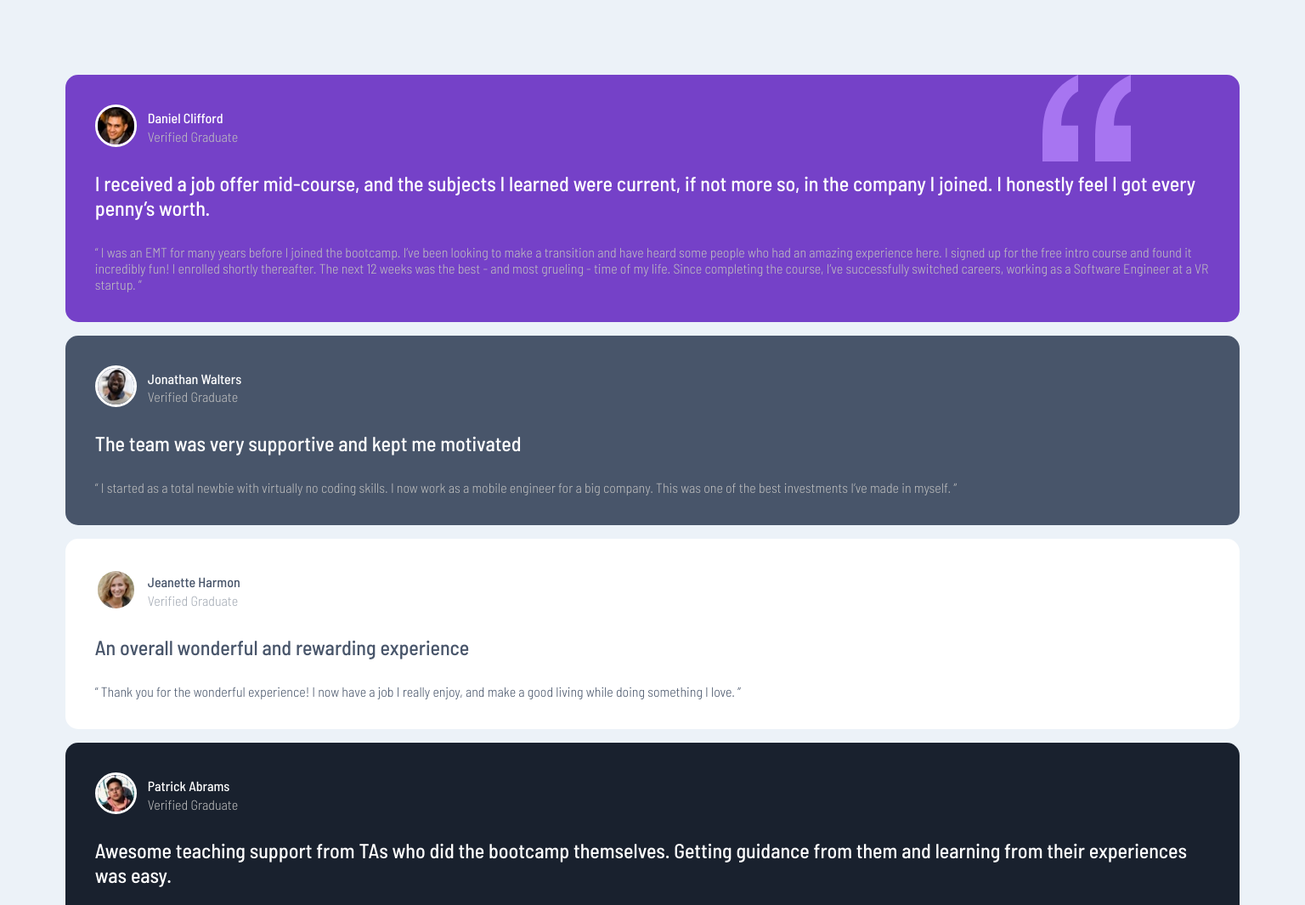
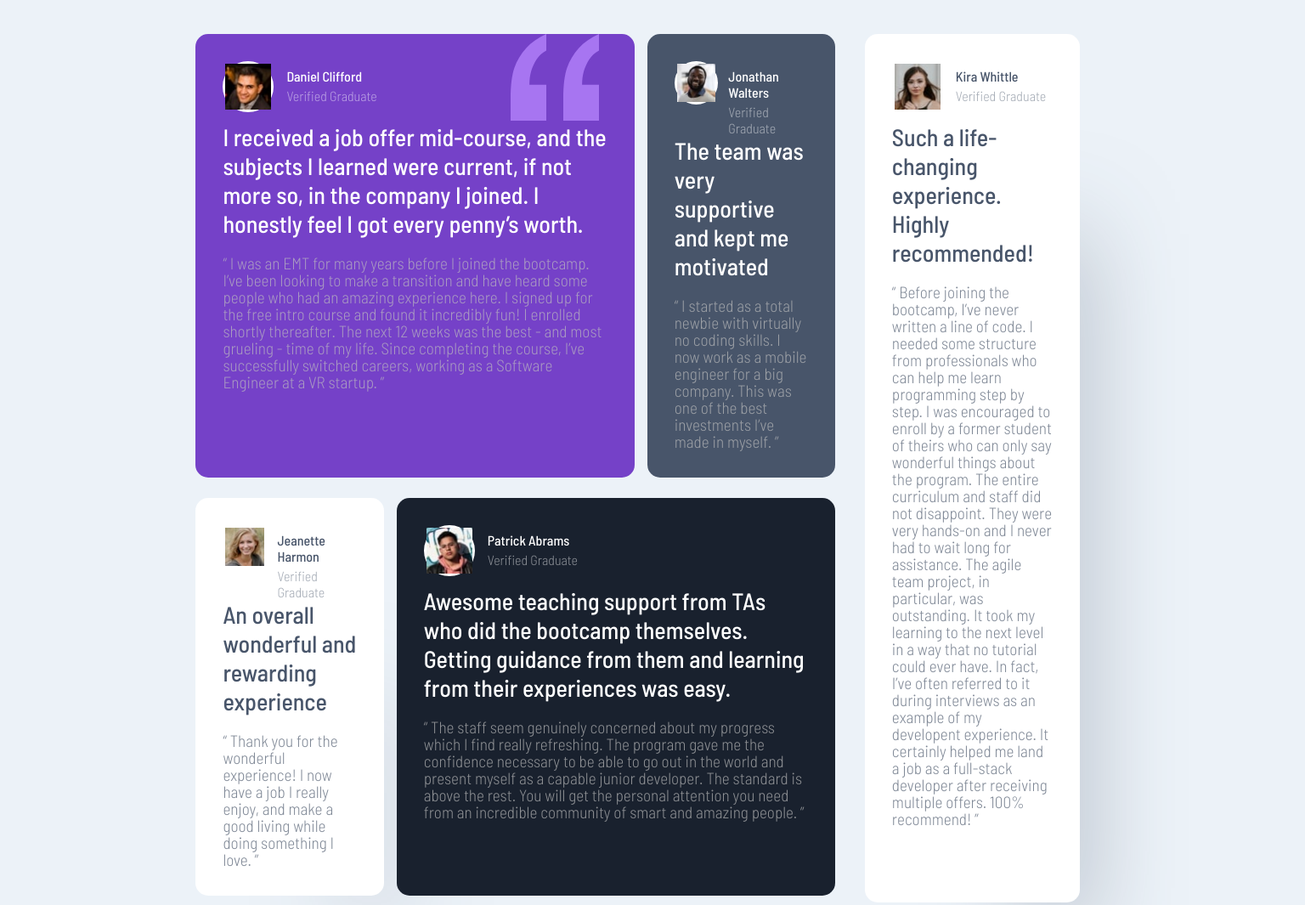
Before and after one commit to Dei-Gee/testimonials-grid-section-main, a plain HTML site: page index.html in a window 1536 px wide. Shown: the top 1065 px of the page at 85% size. Drawn offline with Linux system fonts and the light colour scheme.

Commit message:
desktop version done

```diff
--- a/index.html
+++ b/index.html
@@ -11,8 +11,6 @@
 
     <!-- Feel free to remove these styles or customise in your own stylesheet 👍 -->
     <style>
-      .attribution { font-size: 11px; text-align: center; }
-      .attribution a { color: hsl(228, 45%, 44%); }
     </style>
   </head>
   <body>
@@ -130,6 +128,8 @@
 
       <!-- right container -->
       <div class="right-div">
+        <div class="row">
+          <div class="column">
             <!-- actual review container -->
             <div class="card" id="kira">
               <div class="card-heading">
@@ -156,6 +156,8 @@
               </div>
             </div>
           </div>
+        </div>
+      </div>
 
     </div>
 
--- a/styles/index.css
+++ b/styles/index.css
@@ -24,6 +24,15 @@
     font-family: BarlowSemiCondensedLight;
 }
 
+html,
+body {
+    height: 100vh;
+    margin-top: 0vh;
+}
+
+.attribution { font-size: 1rem; text-align: center; margin-top: 1vh; margin-bottom: 1vh; }
+.attribution a { color: hsl(228, 45%, 44%); }
+
 .reviews-container,
 .left-div,
 .right-div,
@@ -35,12 +44,13 @@
     margin: 0 auto;
 }
 
-.reviews-container {
+body {
     background-color: hsl(210, 46%, 95%);
 }
 
-.left-div {
-    margin-top: 10vh;
+.reviews-container {
+    background-color: transparent;
+    margin-top: 5vh;
 }
 
 
@@ -106,27 +116,31 @@
     transform: translate(-25%, -25%);
 }
 
+.card-body {
+    line-height: 20px;
+}
+
 .card#jeanette *,
 .card#kira * {
-    color: hsl(217, 19%, 35%);
+    color: hsla(217, 19%, 35%, 0.70);
 }
 
 .card#daniel *,
 .card#jonathan *,
 .card#patrick * {
-    color: hsl(0, 0%, 75%);
+    color: hsl(0, 0%, 75%, 0.70);
 }
 
 .card#jeanette > .card-title,
 .card#kira > .card-title,
-.card#jeanette > .card-heading > .user-info > .user-status,
-.card#kira > .card-heading > .user-info > .user-status {
+.card#jeanette > .card-heading > .user-info > .user-name,
+.card#kira > .card-heading > .user-info > .user-name{
     color: hsl(217, 19%, 35%);
 }
 
 .card#jeanette > .card-heading > .user-info > .user-status,
 .card#kira > .card-heading > .user-info > .user-status {
-    color: hsla(217, 19%, 35%, 0.5);
+    color: hsl(217, 19%, 35%, 0.5);
 }
 
 .card#daniel > .card-title,
@@ -136,6 +150,12 @@
 .card#jonathan > .card-heading > .user-info > .user-name,
 .card#patrick > .card-heading > .user-info > .user-name {
     color: hsl(0, 0%, 100%);
+}
+
+.card#daniel > .card-heading > .user-info > .user-status,
+.card#jonathan > .card-heading > .user-info > .user-status,
+.card#patrick > .card-heading > .user-info > .user-status {
+    color: hsl(0, 0%, 100%, 0.5);
 }
 
 .card#daniel
@@ -168,5 +188,142 @@
 /* CARDS -- end */
 
 @media only screen and (min-width: 1440px) {
+    * {
+        overflow: visible;
+    }
+
+    .attribution { font-size: 1.5rem; }
+
+    body {
+        overflow: hidden;
+        overflow-y: scroll;
+    }
+
+    .reviews-container {
+        width: 70vw;
+        height: auto;
+    }
+
+    .reviews-container,
+    .row {
+        display: flex;
+        flex-direction: row;
+    }
+
+    .row,
+    .column {
+        margin: 0;
+        padding: 0;
+    }
+
+    .column {
+        height: 100%;
+        display: flex;
+    }
+
+    .column:nth-child(1) > .card {
+        margin-left: 0;
+    }
+
+    .column:nth-child(2) > .card {
+        margin-right: 0;
+    }
+
+    .right-div > .row > .column > .card {
+        margin-right: 0;
+    }
+
+    .row {
+        width: 100%;
+        margin: 0 auto;
+        margin-bottom: 0vh;
+    }
+
+    .left-div,
+    .right-div {
+        display: flex;
+        flex-direction: column;
+    }
+
+    .left-div {
+        width: 70%;
+    }
+
+    .right-div {
+        width: 30%;
+    }
+
+    .row:nth-child(1) > .column:nth-child(1) {
+        width: 70%;
+    }
+
+    .row:nth-child(1) > .column:nth-child(2) {
+        width: 30%;
+    }
+
+    .row:nth-child(2) {
+        margin-top: 2vh;
+    }
+
+    .row:nth-child(2) > .column:nth-child(1) {
+        width: 30%;
+    }
+
+    .row:nth-child(2) > .column:nth-child(2) {
+        width: 70%;
+    }
+
+    .card {
+        width: 98%;
+        height: auto;
+        margin-top: 0vh;
+        padding: 4vh;
+    }
+
+    .right-div,
+    .right-div > .row,
+    .right-div > .row > .column,
+    .right-div > .row > .column >.card {
+        min-height: 100%;
+        margin: 0 auto;
+    }
+
+
+    .right-div > .row {
+        width: 100%;
+    }
+
+    .right-div > .row:nth-child(1) > .column:nth-child(1) {
+        width: 80%;
+    }
+
+    .card-heading {
+        margin-bottom: 1.5vh;
+    }
+
+    .card-heading > .user-img {
+        width: 75px;
+    }
+
+    .card-heading > .user-status {
+        width: 80%;
+    }
+
+    .card-body {
+        font-size: 1.2rem;
+        line-height: 2.5vh;
+    }
+
+    .card-title {
+        font-size: 1.75rem;
+        margin-bottom: 2.5vh;
+    }
+
+    .card#jeanette,
+    .card#kira {
+        -webkit-box-shadow: 96px 135px 111px -100px hsla(217, 19%, 35%, 0.5);
+        -moz-box-shadow: 96px 135px 111px -100px hsla(217, 19%, 35%, 0.5);
+        box-shadow: 96px 135px 111px -100px  hsla(217, 19%, 35%, 0.5);
+    }
 
 }
```
Lines whose indentation alone changed are shown as unchanged.
